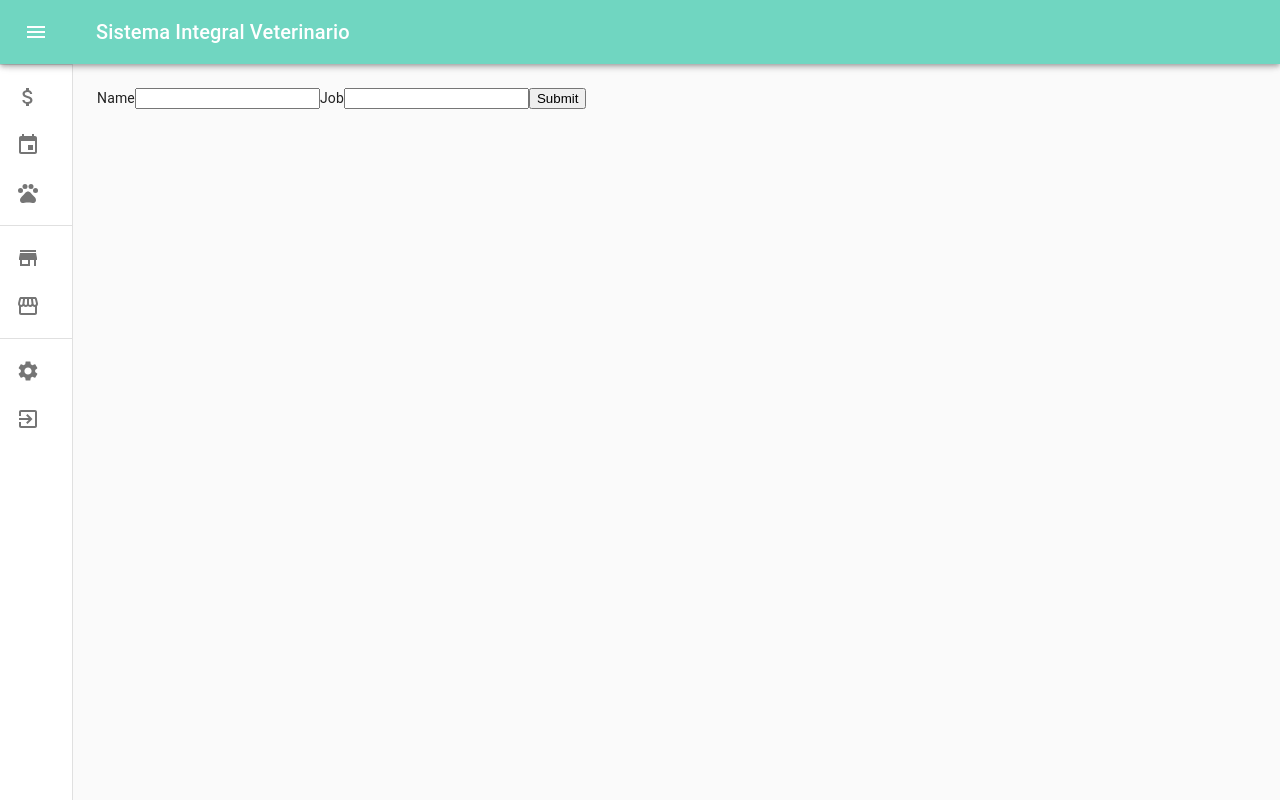
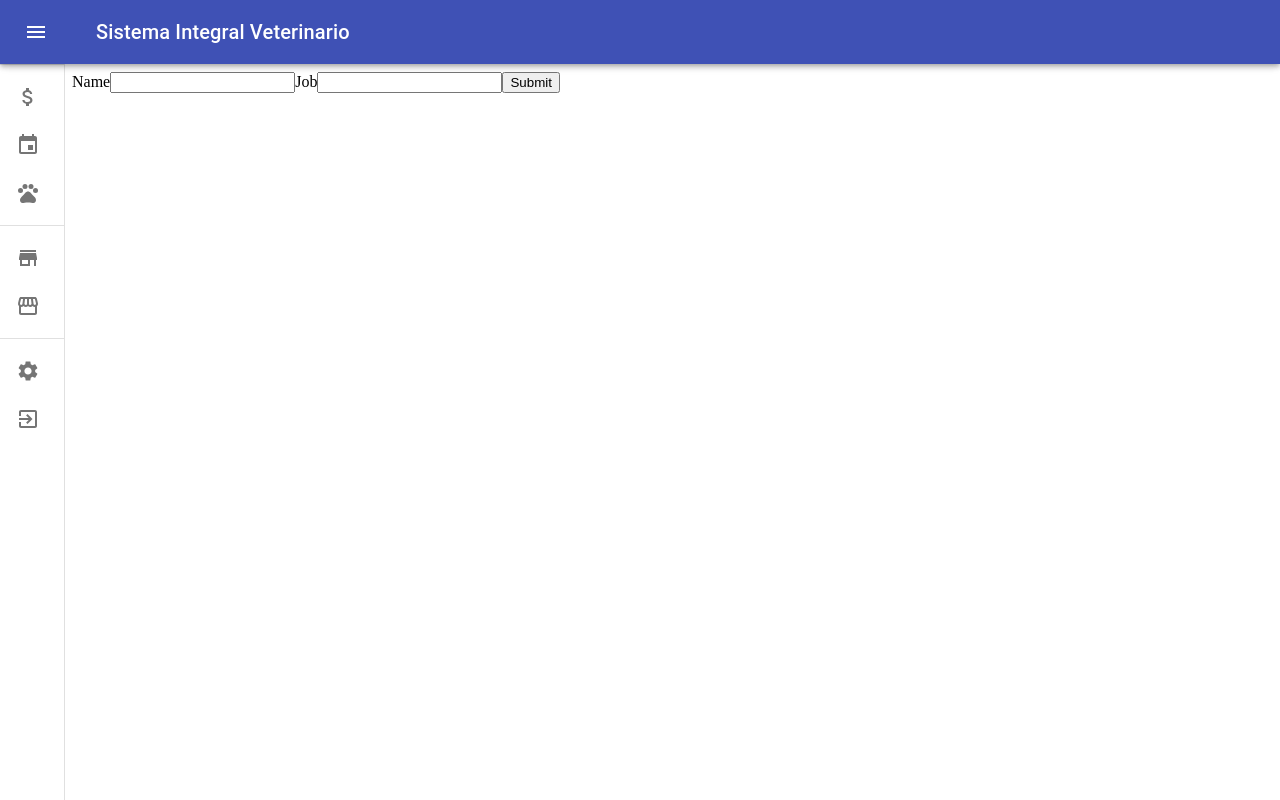
Before and after one commit to MarcoAntonioAS17/Sistema_Veterinaria_FE, a React (Create React App) app: page / in a window 1280 px wide. Built offline with nearby package versions, Linux system fonts and the light colour scheme.

Commit message:
Menu seccionado

```diff
--- a/src/Demo.js
+++ b/src/Demo.js
@@ -1,74 +1,12 @@
 import React from 'react';
-import clsx from 'clsx';
 import { makeStyles } from '@material-ui/core/styles';
-import Drawer from '@material-ui/core/Drawer';
-import AppBar from '@material-ui/core/AppBar';
-import Toolbar from '@material-ui/core/Toolbar';
-import List from '@material-ui/core/List';
-import CssBaseline from '@material-ui/core/CssBaseline';
-import Typography from '@material-ui/core/Typography';
-import Divider from '@material-ui/core/Divider';
-import IconButton from '@material-ui/core/IconButton';
-import MenuIcon from '@material-ui/icons/Menu';
-import ListItem from '@material-ui/core/ListItem';
-import ListItemIcon from '@material-ui/core/ListItemIcon';
-import ListItemText from '@material-ui/core/ListItemText';
-
-import { AttachMoney, Event, Pets, Store, Storefront, Settings, ExitToApp} from '@material-ui/icons';
 import Form from './Form_Clientes';
-
-
-
-const drawerWidth = 240;
+import NavBar from './NavBar';
+import MenuDrawer from './MenuDrawer';
 
 const useStyles = makeStyles((theme) => ({
     root: {
         display: 'flex',
-    },
-    appBar: {
-        backgroundColor: '#70D6C1',
-        zIndex: theme.zIndex.drawer + 1,
-        transition: theme.transitions.create(['width', 'margin'], {
-            easing: theme.transitions.easing.sharp,
-            duration: theme.transitions.duration.leavingScreen,
-        }),
-    },
-    appBarShift: {
-        marginLeft: drawerWidth,
-        width: `calc(100% - ${drawerWidth}px)`,
-        transition: theme.transitions.create(['width', 'margin'], {
-            easing: theme.transitions.easing.sharp,
-            duration: theme.transitions.duration.enteringScreen,
-        }),
-    },
-    menuButton: {
-        marginRight: 36,
-    },
-    hide: {
-        display: 'none',
-    },
-    drawer: {
-        width: drawerWidth,
-        flexShrink: 0,
-        whiteSpace: 'nowrap',
-    },
-    drawerOpen: {
-        width: drawerWidth,
-        transition: theme.transitions.create('width', {
-        easing: theme.transitions.easing.sharp,
-        duration: theme.transitions.duration.enteringScreen,
-        }),
-    },
-    drawerClose: {
-        transition: theme.transitions.create('width', {
-        easing: theme.transitions.easing.sharp,
-        duration: theme.transitions.duration.leavingScreen,
-        }),
-        overflowX: 'hidden',
-        width: theme.spacing(7) + 1,
-        [theme.breakpoints.up('sm')]: {
-        width: theme.spacing(9) + 1,
-        },
     },
     toolbar: {
         display: 'flex',
@@ -95,75 +33,12 @@ export default function MiniDrawer() {
 
   return (
     <div className={classes.root}>
-        <CssBaseline />
-        <AppBar
-            position="fixed"
-            className={clsx(classes.appBar)}
-            >
-            <Toolbar>
-                <IconButton
-                    color="inherit"
-                    aria-label="open drawer"
-                    onClick={handleDrawer}
-                    edge="start"
-                    className={clsx(classes.menuButton)}
-                >
-                <MenuIcon />
-                </IconButton>
-                <Typography variant="h6" noWrap>
-                    Sistema Integral Veterinario
-                </Typography>
-            </Toolbar>
-        </AppBar>
-        <Drawer
-            variant="permanent"
-            className={clsx(classes.drawer, {
-                [classes.drawerOpen]: open,
-                [classes.drawerClose]: !open,
-            })}
-            classes={{
-                paper: clsx({
-                [classes.drawerOpen]: open,
-                [classes.drawerClose]: !open,
-                }),
-            }}
-        >
-            <div className={classes.toolbar}/>
-            <Divider />
-            <List>
-                {['Ventas', 'Citas'].map((text, index) => (
-                    <ListItem button key={text}>
-                        <ListItemIcon>{index % 2 === 0 ? <AttachMoney /> : <Event />}</ListItemIcon>
-                        <ListItemText primary={text} />
-                    </ListItem>
-                ))}
-                <ListItem button key="Clientes">
-                    <ListItemIcon> <Pets/></ListItemIcon>
-                    <ListItemText primary="Clientes"/>
-                </ListItem>
-            </List>
-            <Divider />
-            <List>
-                {['Compras', 'Inventario'].map((text, index) => (
-                    <ListItem button key={text}>
-                        <ListItemIcon>{index % 2 === 0 ? <Store /> : <Storefront />}</ListItemIcon>
-                        <ListItemText primary={text} />
-                    </ListItem>
-                ))}
-            </List>
-            <Divider />
-            <List>
-                {['Configuracion', 'Salir'].map((text, index) => (
-                    <ListItem button key={text}>
-                    <ListItemIcon>{index % 2 === 0 ? <Settings /> : <ExitToApp />}</ListItemIcon>
-                    <ListItemText primary={text} />
-                    </ListItem>
-                ))}
-            </List>
-        </Drawer>
-        <main className={classes.content}>
-        <div className={classes.toolbar} />
-            <Form/>
+        <NavBar handleDrawer = {handleDrawer}/>
+        <MenuDrawer
+            open={open}/>
+        <main >
+            <div className={classes.toolbar} />
+            <Form className={classes.content}/>
         </main>
     </div>
   );
--- /dev/null
+++ b/src/MenuDrawer.js
@@ -0,0 +1,122 @@
+import React from 'react';
+import clsx from 'clsx';
+
+import {
+    Divider,
+    List,
+    ListItem,
+    ListItemIcon,
+    ListItemText
+} from  "@material-ui/core"
+import {
+    Drawer,
+    makeStyles
+} from "@material-ui/core";
+import {
+    AttachMoney,
+    Event,
+    Pets,
+    Store,
+    Storefront,
+    Settings,
+    ExitToApp
+} from '@material-ui/icons';
+
+const drawerWidth = 240;
+
+const myStyles = makeStyles((theme) => ({
+    drawer: {
+        width: drawerWidth,
+        flexShrink: 0,
+        whiteSpace: 'nowrap',
+    },
+    drawerOpen: {
+        width: drawerWidth,
+        transition: theme.transitions.create('width', {
+        easing: theme.transitions.easing.sharp,
+        duration: theme.transitions.duration.enteringScreen,
+        }),
+    },
+    drawerClose: {
+        transition: theme.transitions.create('width', {
+        easing: theme.transitions.easing.sharp,
+        duration: theme.transitions.duration.leavingScreen,
+        }),
+        overflowX: 'hidden',
+        width: theme.spacing(7) + 1,
+        [theme.breakpoints.up('sm')]: {
+        width: theme.spacing(8),
+        },
+    },
+    toolbar: {
+        display: 'flex',
+        alignItems: 'center',
+        justifyContent: 'flex-end',
+        padding: theme.spacing(0, 1),
+        // necessary for content to be below app bar
+        ...theme.mixins.toolbar,
+    },
+}));
+
+export default function MenuDrawer(props) {
+
+    const classes = myStyles();
+
+    return(
+        <React.Fragment>
+            <Drawer
+                variant="permanent"
+                className={clsx(classes.drawer, {
+                    [classes.drawerOpen]: props.open,
+                    [classes.drawerClose]: !props.open,
+                })}
+                classes={{
+                    paper: clsx({
+                    [classes.drawerOpen]: props.open,
+                    [classes.drawerClose]: !props.open,
+                    }),
+                }}
+            >
+                <div className={classes.toolbar}/>
+                <Divider />
+                <List>
+                    <ListItem button key="Ventas">
+                        <ListItemIcon> <AttachMoney/></ListItemIcon>
+                        <ListItemText primary="Ventas"/>
+                    </ListItem>
+                    <ListItem button key="Citas">
+                        <ListItemIcon> <Event/></ListItemIcon>
+                        <ListItemText primary="Citas"/>
+                    </ListItem>
+                    <ListItem button key="Clientes">
+                        <ListItemIcon> <Pets/></ListItemIcon>
+                        <ListItemText primary="Clientes"/>
+                    </ListItem>
+                </List>
+                <Divider />
+                <List>
+                    <ListItem button key="Compras">
+                        <ListItemIcon> <Store/></ListItemIcon>
+                        <ListItemText primary="Compras"/>
+                    </ListItem>
+                    <ListItem button key="Inventario">
+                        <ListItemIcon> <Storefront/></ListItemIcon>
+                        <ListItemText primary="Inventario"/>
+                    </ListItem>
+                </List>
+                <Divider />
+                <List>
+                    <ListItem button key="Configuración">
+                        <ListItemIcon> <Settings/></ListItemIcon>
+                        <ListItemText primary="Configuración"/>
+                    </ListItem>
+                    <ListItem button key="Salir">
+                        <ListItemIcon> <ExitToApp/></ListItemIcon>
+                        <ListItemText primary="Salir"/>
+                    </ListItem>
+                </List>
+            </Drawer>
+        </React.Fragment>
+    );
+
+}
--- /dev/null
+++ b/src/NavBar.js
@@ -0,0 +1,55 @@
+import React from "react";
+import clsx from 'clsx';
+
+import { makeStyles } from '@material-ui/core/styles';
+import {
+    AppBar,
+    IconButton,
+    Toolbar,
+    Typography
+} from "@material-ui/core";
+import MenuIcon from '@material-ui/icons/Menu';
+
+const myStyles = makeStyles((theme) => ({
+    appBar: {
+        backgroundColor: 'primary',
+        zIndex: theme.zIndex.drawer + 1,
+        transition: theme.transitions.create(['width', 'margin'], {
+            easing: theme.transitions.easing.sharp,
+            duration: theme.transitions.duration.leavingScreen,
+        }),
+    },
+    menuButton: {
+        marginRight: 36,
+    },
+}));
+
+export default function NavBar(props){
+
+    const classes = myStyles();
+
+    return(
+        <React.Fragment>
+            <AppBar
+                position="fixed"
+                className={clsx(classes.appBar)}>
+
+                <Toolbar>
+                    <IconButton
+                        color="inherit"
+                        aria-label="open drawer"
+                        onClick={() => props.handleDrawer()}
+                        edge="start"
+                        className = {clsx(classes.menuButton)}
+                    >
+                        <MenuIcon/>
+                    </IconButton>
+                    <Typography variant="h6" noWrap>
+                        Sistema Integral Veterinario
+                    </Typography>
+                </Toolbar>
+
+            </AppBar>
+        </React.Fragment>
+    );
+}
```
Also changed, not shown: 1 other file (tests, documents, lock files or other folders).
